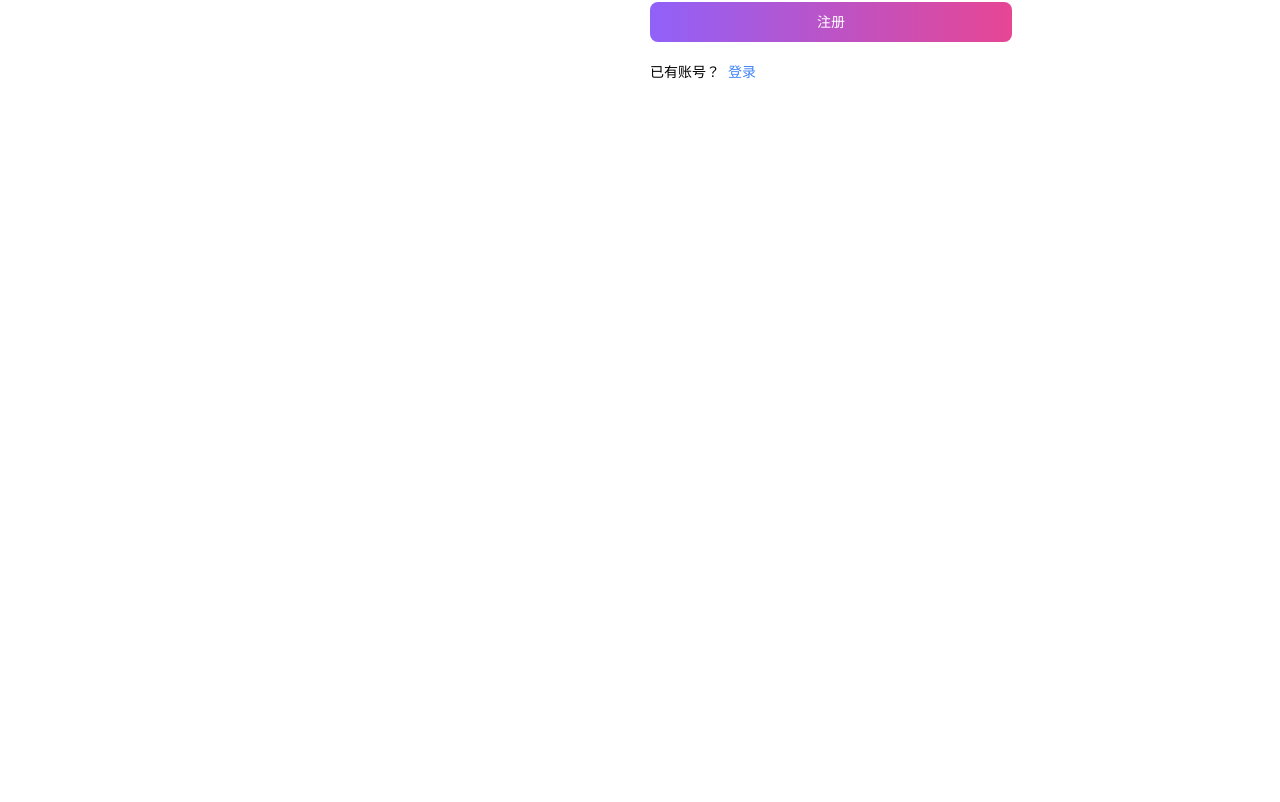
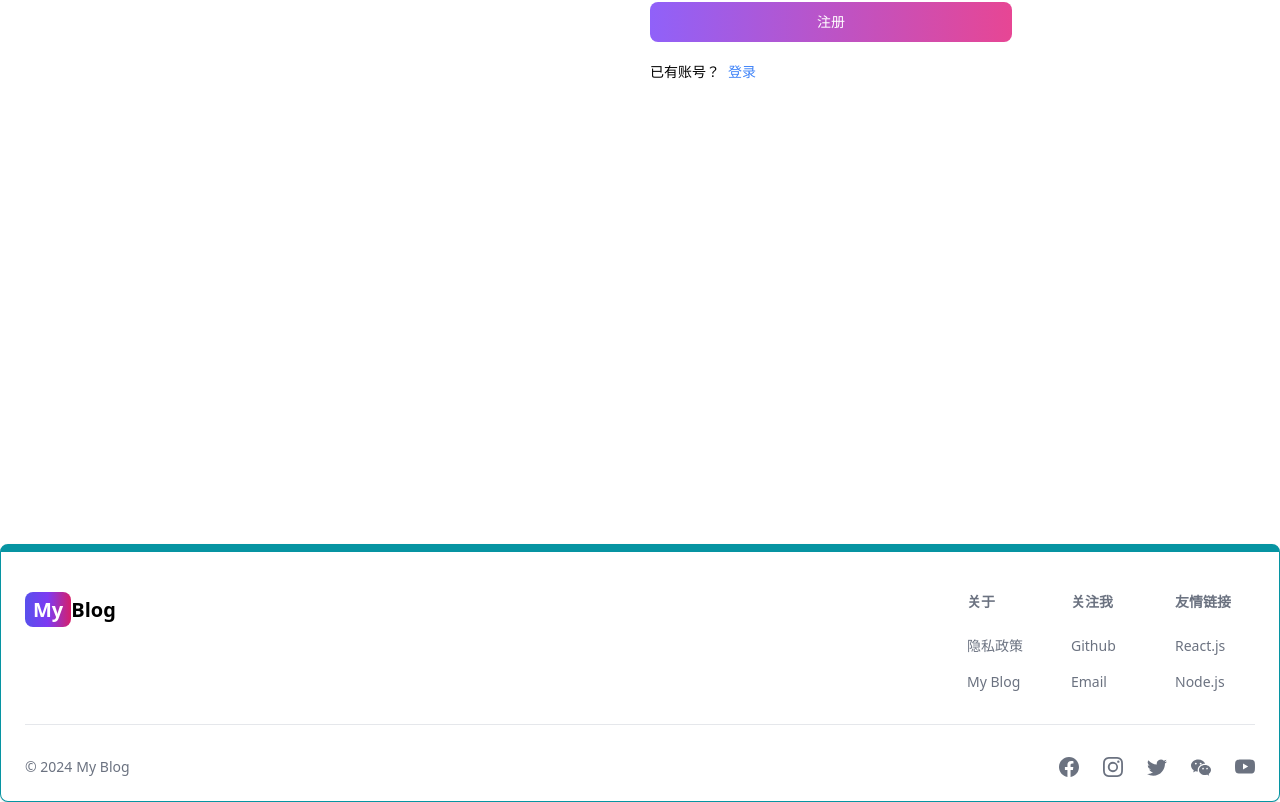
Before and after one commit to lesanity/my-blog, a React (Vite) app in the folder client/: page /sign-up in a window 1280 px wide. Shown: the part 400-1202 px from the top of the page. Before the commit the page ends 944 px from the top, so only its background shows below. Built offline with nearby package versions, Linux system fonts and the light colour scheme.

Commit message:
create and add the footer component

```diff
--- a/client/src/App.jsx
+++ b/client/src/App.jsx
@@ -6,6 +6,7 @@
 import SignUp from "./pages/SignUp"
 import Articles from "./pages/Articles"
 import Header from "./components/Header"
+import Footer from "./components/Footer"
 
 export default function App() {
   return (
@@ -19,6 +20,7 @@
       <Route path="/sign-in" element={<SignIn />}/>
       <Route path="sign-up" element={<SignUp />}/>
     </Routes>
+    <Footer/>
     </BrowserRouter>
   )
 }
--- /dev/null
+++ b/client/src/components/Footer.jsx
@@ -0,0 +1,91 @@
+import React from 'react'
+import { Footer } from 'flowbite-react'
+import { Link } from 'react-router-dom'
+import { BsFacebook, BsInstagram, BsTwitter, BsWechat,BsYoutube } from 'react-icons/bs'
+export default function FooterCom() {
+    return (
+        <Footer container className='border border-t-8 border-teal-500'>
+            <div className='w-full max-x-7xl mx-auto'>
+                <div className='grid w-full justify-between sm:flex md:grid-cols-1'>
+                    <div className='mt-5'>
+                        <Link to="/" className='self-center whitespace-nowrap text-lg sm:text-xl font-semibold dark:text-white '>
+                            <span className='px-2 py-1 bg-gradient-to-r from-indigo-600 via-purple-600 to-pink-600 rounded-lg text-white'>My</span>
+                            Blog
+                        </Link>
+                    </div>
+
+                    <div className='grid grid-cols-2 gap-8 mt-4 sm:grid-cols-3 sm:gap-6'>
+                        <div>
+                        <Footer.Title title='关于' />
+                        <Footer.LinkGroup col>
+                            <Footer.Link
+                                href='#'
+                                target='_blank'
+                                rel='noopener noreferrer'
+                            >
+                                隐私政策
+                            </Footer.Link>
+                            <Footer.Link
+                                href='/about'
+                                target='_blank'
+                                rel='noopener noreferrer'
+                            >
+                                My Blog
+                            </Footer.Link>
+                        </Footer.LinkGroup>
+                        </div>
+                        <div>
+                        <Footer.Title title='关注我' />
+                        <Footer.LinkGroup col>
+                            <Footer.Link
+                                href='https://www.github.com/lesanity'
+                                target='_blank'
+                                rel='noopener noreferrer'
+                            >
+                                Github
+                            </Footer.Link>
+                            <Footer.Link
+                                href='mailto:zhangsanity@outlook.com'
+                                target='_blank'
+                                rel='noopener noreferrer'
+                            >
+                                Email
+                            </Footer.Link>
+                        </Footer.LinkGroup>
+                        </div>
+                        <div>
+                        <Footer.Title title='友情链接' />
+                        <Footer.LinkGroup col>
+                            <Footer.Link
+                                href='https://react.dev/'
+                                target='_blank'
+                                rel='noopener noreferrer'
+                            >
+                                React.js
+                            </Footer.Link>
+                            <Footer.Link
+                                href='https://nodejs.org/en'
+                                target='_blank'
+                                rel='noopener noreferrer'
+                            >
+                                Node.js
+                            </Footer.Link>
+                        </Footer.LinkGroup>
+                        </div>
+                    </div>
+                </div>
+                <Footer.Divider />
+                <div className='w-full sm:flex sm:items-center sm:justify-between'>
+                    <Footer.Copyright href='#' by="My Blog" year={new Date().getFullYear()}/>
+                    <div className='flex gap-6 sm:mt-0 mt-4 sm:justify-center'>
+                        <Footer.Icon href='#' icon={BsFacebook} />
+                        <Footer.Icon href='#' icon={BsInstagram} />
+                        <Footer.Icon href='#' icon={BsTwitter} />
+                        <Footer.Icon href='#' icon={BsWechat} />
+                        <Footer.Icon href='#' icon={BsYoutube} />
+                    </div>
+                </div>
+            </div>
+        </Footer>
+    );
+}
```
